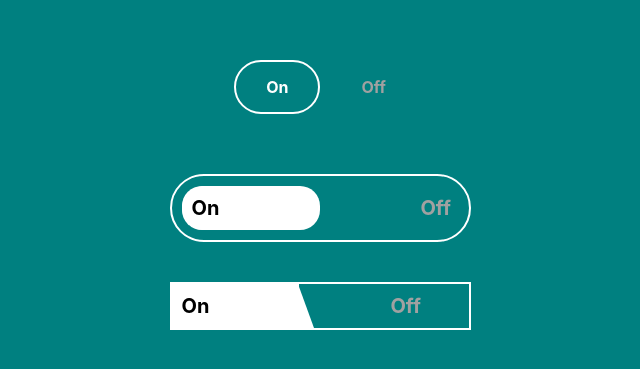
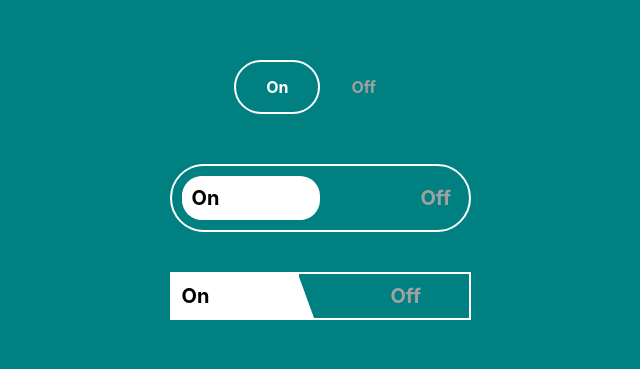
Before and after one commit to nilamanandhar/app-toggle, a React (Create React App) app: page / in a window 1280 px wide. Shown: the part 235-604 px from the top of the page, without its empty margins (320-960 px from the left). Built offline with nearby package versions, Linux system fonts and the light colour scheme.

Commit message:
solve bug on button

```diff
--- a/src/App.scss
+++ b/src/App.scss
@@ -33,7 +33,6 @@
     color: rgb(255, 255, 255) !important;
     cursor: pointer;
     font-weight: bold;
-    margin: 10px;
 
   }
 
@@ -68,7 +67,7 @@
       bottom: 10px;
       background: white;
       border-radius: 20px;
-      transition: left 0.4s 0.2s, right 0.5s;
+       transition: left 0.4s 0.2s, right 0.5s;
     }
 
     &-active {
@@ -77,7 +76,7 @@
       &::after {
         right: 50%;
         left: 10px;
-        transition: left 0.4s 0.2s, right 0.5s;
+        transition: left 0.5s 0.2s, right 1.6s;
       }
     }
   }
@@ -98,7 +97,7 @@
       background-color: white;
       border-radius: 50px;
       color: black;
-      transition: background-color 2s ease-out;
+      transition: background-color 2.5s ease-out;
     }
   }
   .second-off {
@@ -114,10 +113,9 @@
     cursor: pointer;
 
     &-active {
-       // background-color: rgb(161, 161, 161);
       border-radius: 50px;
       color: rgb(95, 86, 86);
-      transition: background-color 0.5s ease-out;
+       transition: background-color 0.5s ease-out;
     }
   }
 
```
